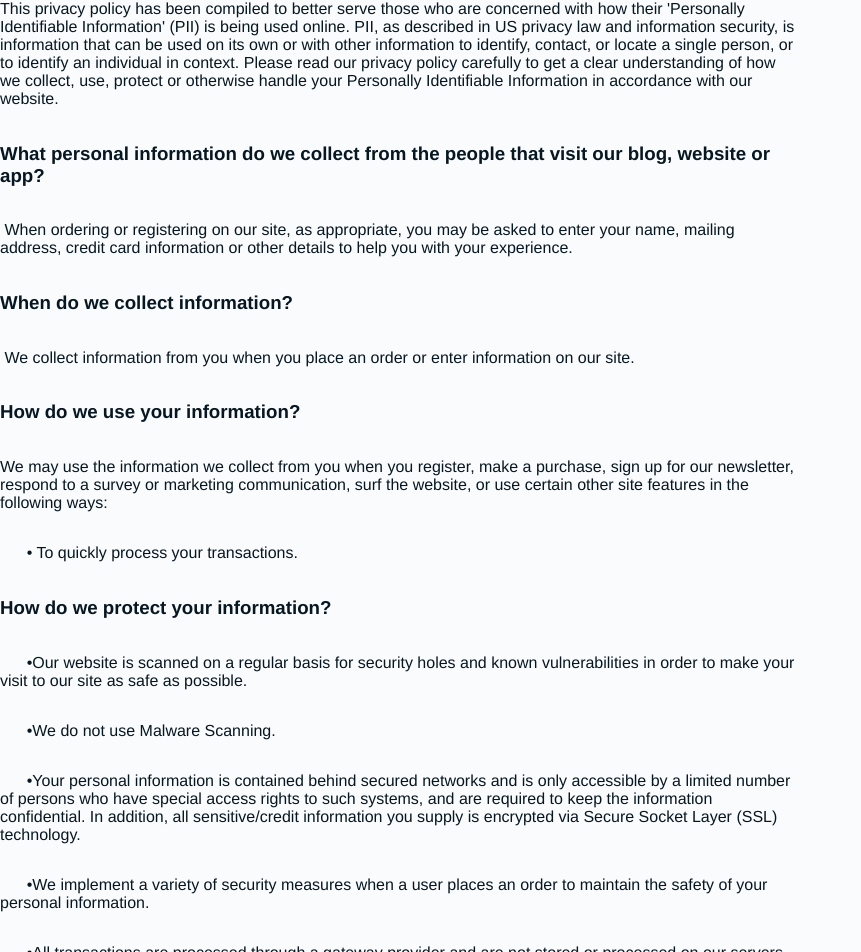
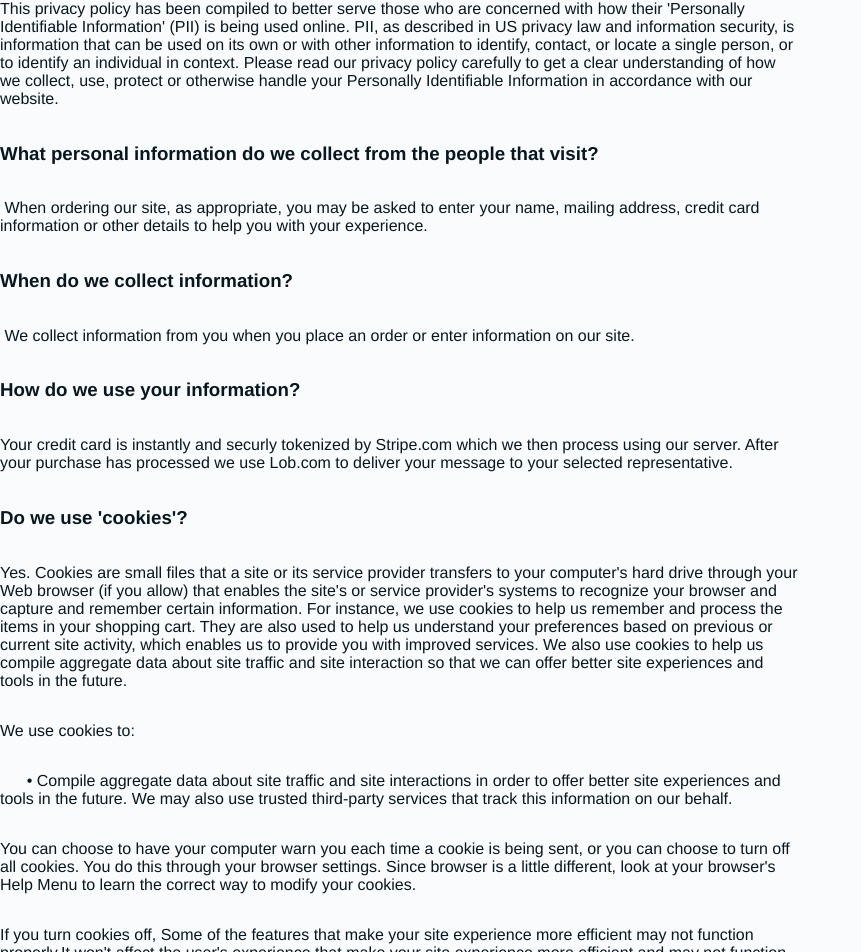
Before and after one commit to gu-app-club/save-the-net, a Next.js app: page /privacy in a window 1280 px wide. Shown: the part 96-1048 px from the top of the page, without its empty margins (0-861 px from the left). Built offline with nearby package versions, Linux system fonts and the light colour scheme; what react-stripe-elements-universal would draw is missing.

Commit message:
Update privacy policy

```diff
--- a/pages/privacy.js
+++ b/pages/privacy.js
@@ -68,14 +68,13 @@ export default () => (
       </p>
 
       <h3>
-        What personal information do we collect from the people that visit our
-        blog, website or app?
+        What personal information do we collect from the people that visit?
       </h3>
 
       <p>
-        &nbsp;When ordering or registering on our site, as appropriate, you may
-        be asked to enter your name, mailing address, credit card information or
-        other details to help you with your experience.
+        &nbsp;When ordering our site, as appropriate, you may be asked to enter
+        your name, mailing address, credit card information or other details to
+        help you with your experience.
       </p>
 
       <h3>When do we collect information?</h3>
@@ -88,42 +87,9 @@ export default () => (
       <h3>How do we use your information?</h3>
 
       <p>
-        We may use the information we collect from you when you register, make a
-        purchase, sign up for our newsletter, respond to a survey or marketing
-        communication, surf the website, or use certain other site features in
-        the following ways:&nbsp;
-      </p>
-
-      <p>&nbsp; &nbsp; &nbsp; • To quickly process your transactions.</p>
-
-      <h3>How do we protect your information?</h3>
-
-      <p>
-        &nbsp; &nbsp; &nbsp; •Our website is scanned on a regular basis for
-        security holes and known vulnerabilities in order to make your visit to
-        our site as safe as possible.&nbsp;
-      </p>
-
-      <p>&nbsp; &nbsp; &nbsp; •We do not use Malware Scanning.&nbsp;</p>
-
-      <p>
-        &nbsp; &nbsp; &nbsp; •Your personal information is contained behind
-        secured networks and is only accessible by a limited number of persons
-        who have special access rights to such systems, and are required to keep
-        the information confidential. In addition, all sensitive/credit
-        information you supply is encrypted via Secure Socket Layer (SSL)
-        technology.
-      </p>
-
-      <p>
-        &nbsp; &nbsp; &nbsp; •We implement a variety of security measures when a
-        user places an order to maintain the safety of your personal
-        information.
-      </p>
-
-      <p>
-        &nbsp; &nbsp; &nbsp; •All transactions are processed through a gateway
-        provider and are not stored or processed on our servers.
+        Your credit card is instantly and securly tokenized by Stripe.com which
+        we then process using our server. After your purchase has processed we
+        use Lob.com to deliver your message to your selected representative.
       </p>
 
       <h3>Do we use 'cookies'?</h3>
```
